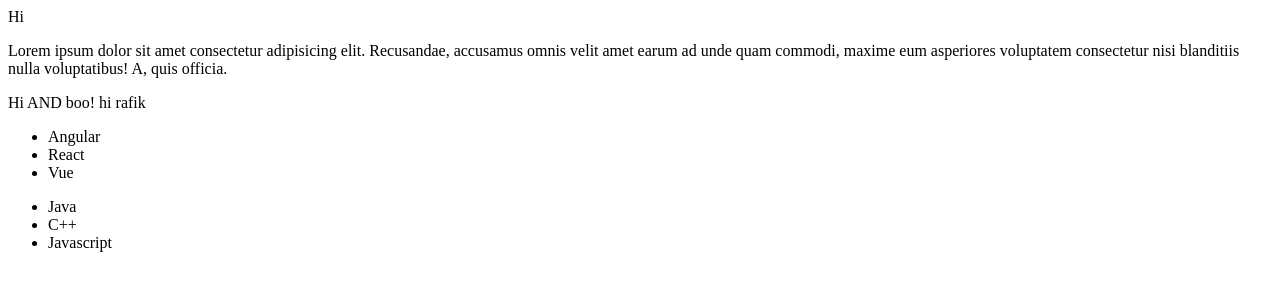
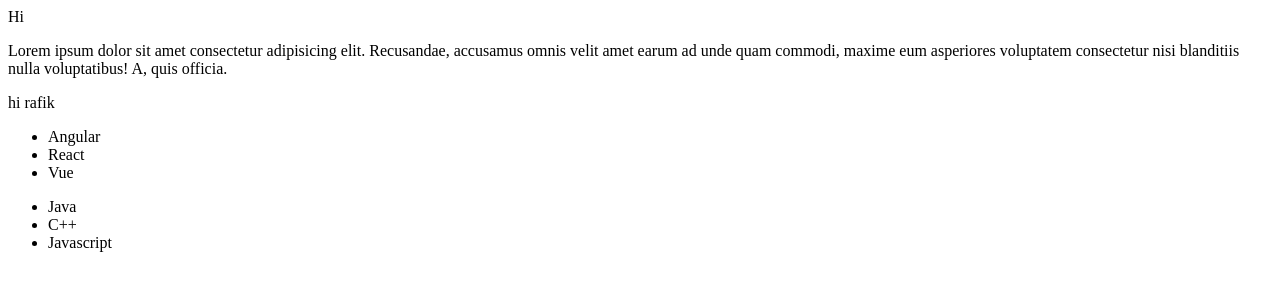
Before and after one commit to Artem-grif/itHillel, a plain HTML site: page index.html in a window 1280 px wide. Drawn offline with Linux system fonts and the light colour scheme.

Commit message:
New branch rafik

```diff
--- a/index.html
+++ b/index.html
@@ -8,8 +8,6 @@
 <body>
     Hi
     <p>Lorem ipsum dolor sit amet consectetur adipisicing elit. Recusandae, accusamus omnis velit amet earum ad unde quam commodi, maxime eum asperiores voluptatem consectetur nisi blanditiis nulla voluptatibus! A, quis officia.</p>
-
-    Hi AND boo!
 
     hi rafik
     <ul>
```
